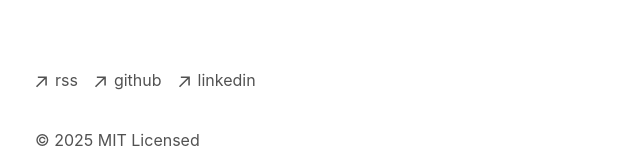
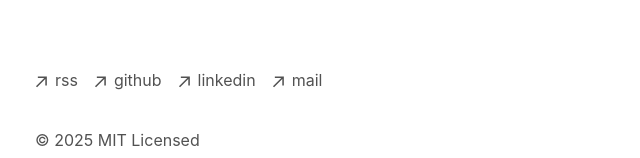
Before and after one commit to BillingtonDev/nextjs-portfolio, a Next.js app: page / in a window 1280 px wide. Shown: the part 716-874 px from the top of the page, without its empty margins (317-957 px from the left). Built offline with nearby package versions, Linux system fonts and the light colour scheme.

Commit message:
MB - add email footer.tsx

```diff
--- a/app/components/footer.tsx
+++ b/app/components/footer.tsx
@@ -52,6 +52,17 @@
             <p className="ml-2 h-7">linkedin</p>
           </a>
         </li>
+        <li>
+          <a
+            className="flex items-center transition-all hover:text-neutral-800 dark:hover:text-neutral-100"
+            rel="noopener noreferrer"
+            target="_blank"
+            href="mailto:micahjbillington@gmail.com"
+          >
+            <ArrowIcon />
+            <p className="ml-2 h-7">mail</p>
+          </a>
+        </li>
       </ul>
       <p className="mt-8 text-neutral-600 dark:text-neutral-300">
         © {new Date().getFullYear()} MIT Licensed
```
